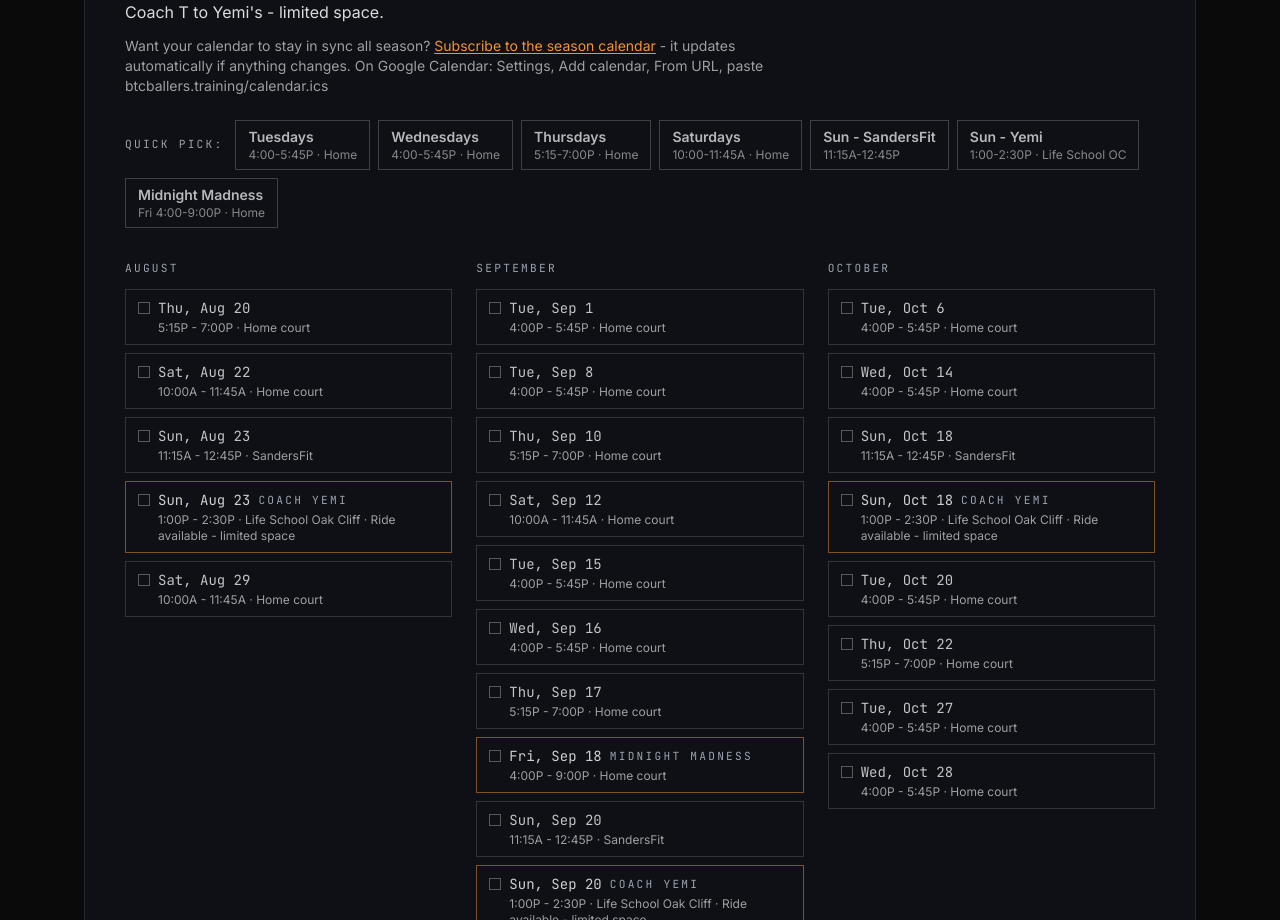
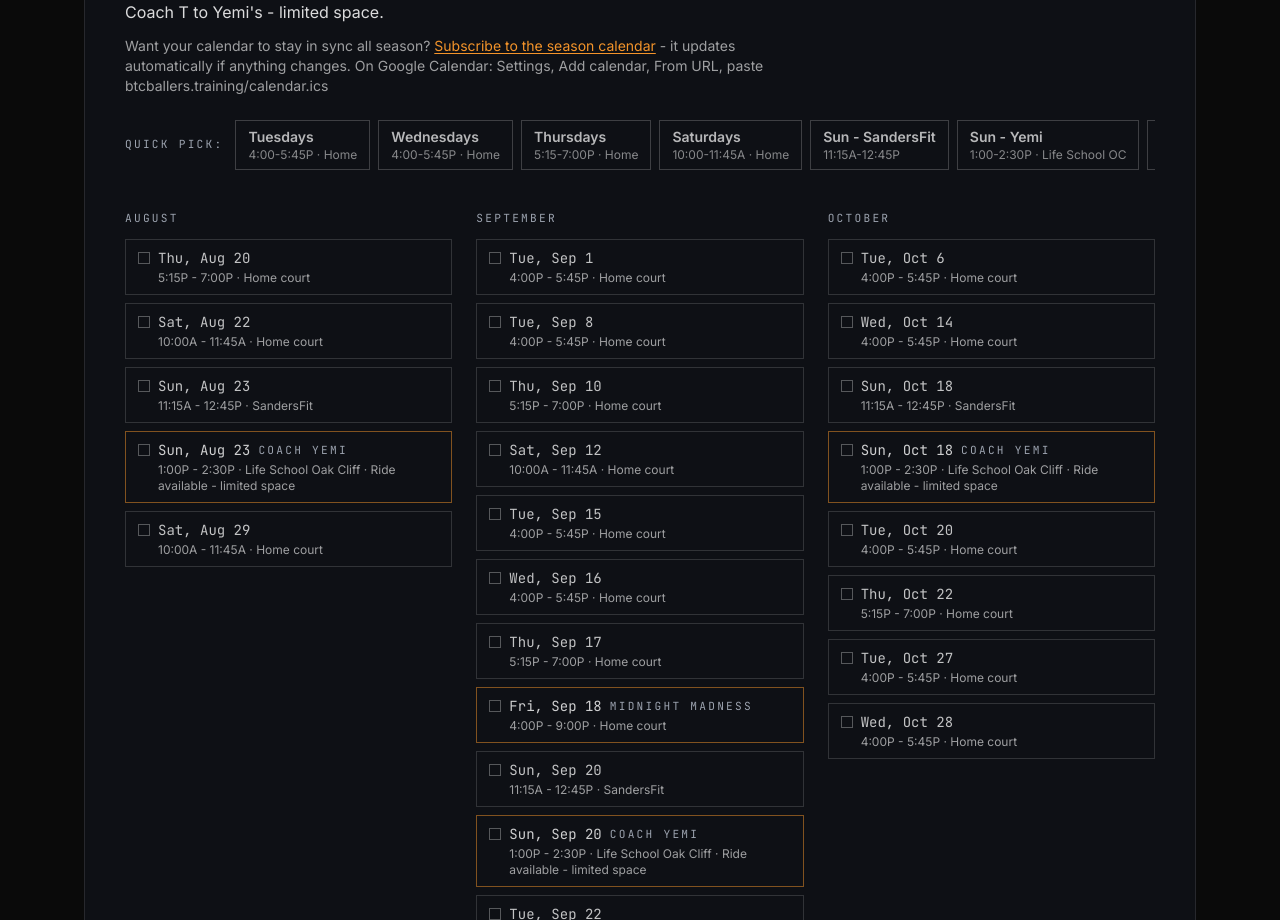
Before and after one commit to btctc/btcballers-fit, a Next.js app: page /programs in a window 1280 px wide. Shown: the part 1340-2260 px from the top of the page. Built offline with nearby package versions, Linux system fonts and the light colour scheme.

Commit message:
Quick picks: single row with horizontal scroll

```diff
--- a/src/components/SeasonPlanner.tsx
+++ b/src/components/SeasonPlanner.tsx
@@ -166,8 +166,8 @@ export default function SeasonPlanner() {
         calendar, From URL, paste btcballers.training/calendar.ics
       </p>
 
-      <div className="mt-6 flex flex-wrap items-center gap-2">
-        <span className="label text-btc-white/50 mr-1">Quick pick:</span>
+      <div className="mt-6 flex items-center gap-2 overflow-x-auto pb-2">
+        <span className="label text-btc-white/50 mr-1 shrink-0">Quick pick:</span>
         {QUICK_GROUPS.map((g) => {
           const keys = fallSessions.filter(g.match).map((s) => s.key);
           const allOn = keys.length > 0 && keys.every((k) => picked.has(k));
@@ -177,7 +177,7 @@ export default function SeasonPlanner() {
               type="button"
               onClick={() => toggleGroup(g)}
               aria-pressed={allOn}
-              className={`px-3 py-1.5 text-left border transition ${
+              className={`px-3 py-1.5 text-left border transition shrink-0 whitespace-nowrap ${
                 allOn
                   ? "border-btc-orange bg-btc-orange/15 text-btc-white"
                   : "border-white/20 text-btc-white/70 hover:border-btc-orange/60 hover:text-btc-white"
@@ -192,7 +192,7 @@ export default function SeasonPlanner() {
           <button
             type="button"
             onClick={() => setPicked(new Set())}
-            className="px-3 py-1.5 text-sm text-btc-white/50 hover:text-btc-orange transition"
+            className="px-3 py-1.5 text-sm text-btc-white/50 hover:text-btc-orange transition shrink-0 whitespace-nowrap"
           >
             Clear all
           </button>
```
